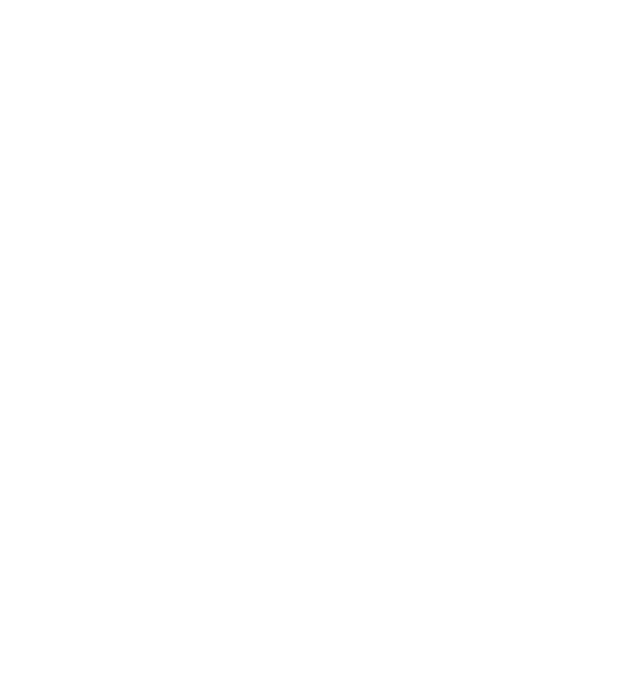
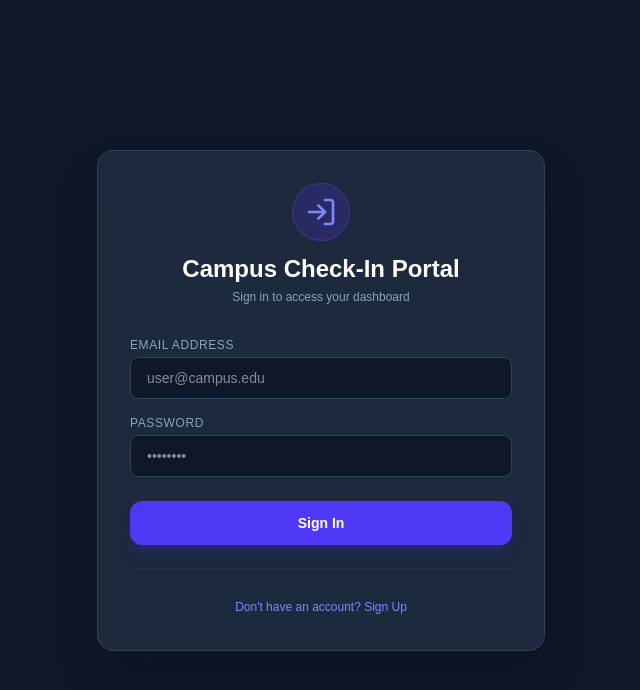
Before and after one commit to christianwata04-cmyk/campus-cert-system, a Next.js app: page / in a window 1280 px wide. Before the commit this address had no page. Shown: the top 690 px of the page, without its empty margins (319-959 px from the left). Built offline with nearby package versions, Linux system fonts and the light colour scheme; no server answers.

Commit message:
Fix whitelist query and RLS policy

```diff
--- a/app/page.tsx
+++ b/app/page.tsx
@@ -1,5 +1,185 @@
-import { redirect } from 'next/navigation';
+'use client';
 
-export default function Home() {
-  redirect('/login');
+import { useState } from 'react';
+import { supabase } from '@/lib/supabase';
+import { useRouter } from 'next/navigation';
+import { LogIn, UserPlus } from 'lucide-react';
+
+export default function AuthPage() {
+  const router = useRouter();
+  const [isSignUp, setIsSignUp] = useState(false);
+  const [loading, setLoading] = useState(false);
+
+  const [email, setEmail] = useState('');
+  const [password, setPassword] = useState('');
+  const [fullName, setFullName] = useState('');
+  const [studentNumber, setStudentNumber] = useState('');
+
+  const handleAuth = async (e: React.FormEvent) => {
+    e.preventDefault();
+    setLoading(true);
+
+    try {
+      if (isSignUp) {
+        // 1. Check Student ID Whitelist
+        if (!studentNumber.trim()) {
+          throw new Error('Please enter your Student ID number to register.');
+        }
+
+        const { data: allowedStudent, error: whitelistError } = await supabase
+          .from('allowed_students')
+          .select('student_id')
+          .eq('student_id', studentNumber.trim())
+          .maybeSingle();
+
+        if (whitelistError) {
+          console.error('Whitelist query error:', whitelistError);
+          throw new Error('Unable to verify Student ID. Please try again.');
+        }
+
+        if (!allowedStudent) {
+          throw new Error('Your Student ID is not whitelisted or authorized to register. Please contact an admin.');
+        }
+
+        // 2. Sign Up User in Supabase Auth
+        const { data: authData, error: authError } = await supabase.auth.signUp({
+          email,
+          password,
+        });
+
+        if (authError) throw authError;
+
+        if (authData.user) {
+          // 3. Insert into users table
+          const { error: profileError } = await supabase.from('users').insert([
+            {
+              id: authData.user.id,
+              full_name: fullName,
+              student_number: studentNumber.trim(),
+              email: email,
+              role: 'student', // Default role
+            },
+          ]);
+
+          if (profileError) throw profileError;
+
+          alert('Account created successfully! You can now log in.');
+          setIsSignUp(false);
+        }
+      } else {
+        // Login Flow
+        const { data, error } = await supabase.auth.signInWithPassword({
+          email,
+          password,
+        });
+
+        if (error) throw error;
+
+        // Fetch User Role
+        const { data: userProfile } = await supabase
+          .from('users')
+          .select('role')
+          .eq('id', data.user.id)
+          .single();
+
+        if (userProfile?.role === 'officer' || userProfile?.role === 'admin') {
+          router.push('/admin/dashboard');
+        } else {
+          router.push('/student/dashboard');
+        }
+      }
+    } catch (err: any) {
+      alert(err.message || 'An error occurred during authentication.');
+    } finally {
+      setLoading(false);
+    }
+  };
+
+  return (
+    <div className="min-h-screen bg-slate-900 text-white flex items-center justify-center p-6">
+      <div className="bg-slate-800 border border-slate-700 p-8 rounded-2xl w-full max-w-md shadow-2xl">
+        <div className="text-center mb-8">
+          <div className="inline-flex bg-indigo-600/20 p-3 rounded-full text-indigo-400 mb-3 border border-indigo-500/30">
+            {isSignUp ? <UserPlus className="w-8 h-8" /> : <LogIn className="w-8 h-8" />}
+          </div>
+          <h1 className="text-2xl font-bold">{isSignUp ? 'Create Account' : 'Campus Check-In Portal'}</h1>
+          <p className="text-slate-400 text-xs mt-1">
+            {isSignUp ? 'Register to create your account' : 'Sign in to access your dashboard'}
+          </p>
+        </div>
+
+        <form onSubmit={handleAuth} className="space-y-4">
+          {isSignUp && (
+            <>
+              <div>
+                <label className="block text-xs uppercase tracking-wider text-slate-400 mb-1">Full Name</label>
+                <input
+                  type="text"
+                  required
+                  placeholder="e.g. John Doe"
+                  value={fullName}
+                  onChange={(e) => setFullName(e.target.value)}
+                  className="w-full bg-slate-900 border border-slate-700 rounded-lg px-4 py-2.5 text-white focus:outline-none focus:border-indigo-500 text-sm"
+                />
+              </div>
+              <div>
+                <label className="block text-xs uppercase tracking-wider text-slate-400 mb-1">
+                  Student / ID Number
+                </label>
+                <input
+                  type="text"
+                  required
+                  placeholder="e.g. 2025-0953"
+                  value={studentNumber}
+                  onChange={(e) => setStudentNumber(e.target.value)}
+                  className="w-full bg-slate-900 border border-slate-700 rounded-lg px-4 py-2.5 text-white focus:outline-none focus:border-indigo-500 text-sm"
+                />
+              </div>
+            </>
+          )}
+
+          <div>
+            <label className="block text-xs uppercase tracking-wider text-slate-400 mb-1">Email Address</label>
+            <input
+              type="email"
+              required
+              placeholder="user@campus.edu"
+              value={email}
+              onChange={(e) => setEmail(e.target.value)}
+              className="w-full bg-slate-900 border border-slate-700 rounded-lg px-4 py-2.5 text-white focus:outline-none focus:border-indigo-500 text-sm"
+            />
+          </div>
+
+          <div>
+            <label className="block text-xs uppercase tracking-wider text-slate-400 mb-1">Password</label>
+            <input
+              type="password"
+              required
+              placeholder="••••••••"
+              value={password}
+              onChange={(e) => setPassword(e.target.value)}
+              className="w-full bg-slate-900 border border-slate-700 rounded-lg px-4 py-2.5 text-white focus:outline-none focus:border-indigo-500 text-sm"
+            />
+          </div>
+
+          <button
+            type="submit"
+            disabled={loading}
+            className="w-full bg-indigo-600 hover:bg-indigo-500 text-white font-bold py-3 rounded-xl transition duration-200 text-sm mt-2 shadow-lg shadow-indigo-600/20"
+          >
+            {loading ? 'Processing...' : isSignUp ? 'Register Account' : 'Sign In'}
+          </button>
+        </form>
+
+        <div className="mt-6 pt-6 border-t border-slate-700/50 text-center">
+          <button
+            onClick={() => setIsSignUp(!isSignUp)}
+            className="text-xs text-indigo-400 hover:underline"
+          >
+            {isSignUp ? 'Already have an account? Sign In' : "Don't have an account? Sign Up"}
+          </button>
+        </div>
+      </div>
+    </div>
+  );
 }
--- a/app/register/page.tsx
+++ b/app/register/page.tsx
@@ -21,18 +21,23 @@ export default function AuthPage() {
 
     try {
       if (isSignUp) {
-        // 1. Check Student ID Whitelist before signing up
-        if (!studentNumber) {
+        // 1. Check Student ID Whitelist
+        if (!studentNumber.trim()) {
           throw new Error('Please enter your Student ID number to register.');
         }
 
         const { data: allowedStudent, error: whitelistError } = await supabase
           .from('allowed_students')
-          .select('*')
+          .select('student_id')
           .eq('student_id', studentNumber.trim())
-          .single();
+          .maybeSingle();
 
-        if (whitelistError || !allowedStudent) {
+        if (whitelistError) {
+          console.error('Whitelist query error:', whitelistError);
+          throw new Error('Unable to verify Student ID. Please try again.');
+        }
+
+        if (!allowedStudent) {
           throw new Error('Your Student ID is not whitelisted or authorized to register. Please contact an admin.');
         }
 
```
